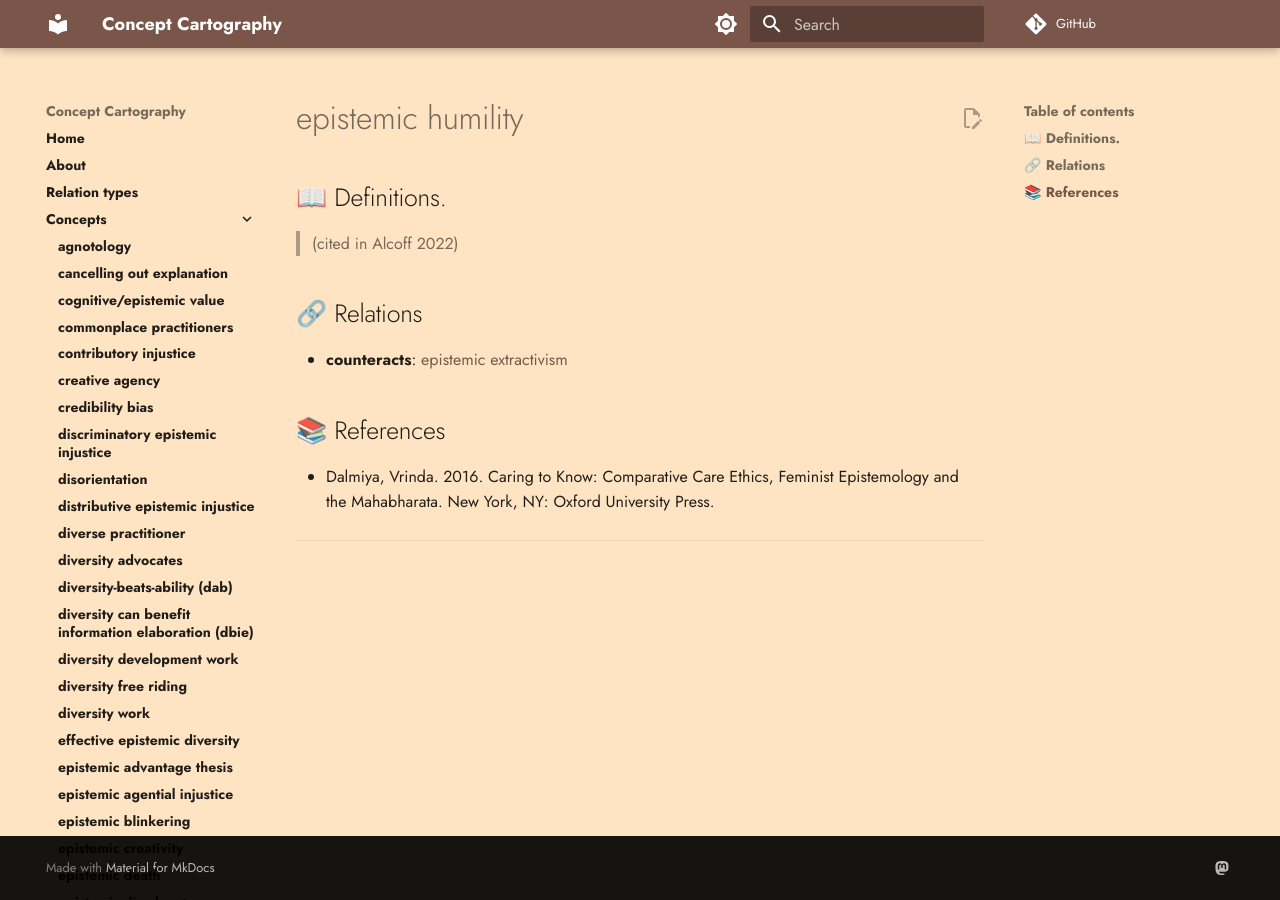
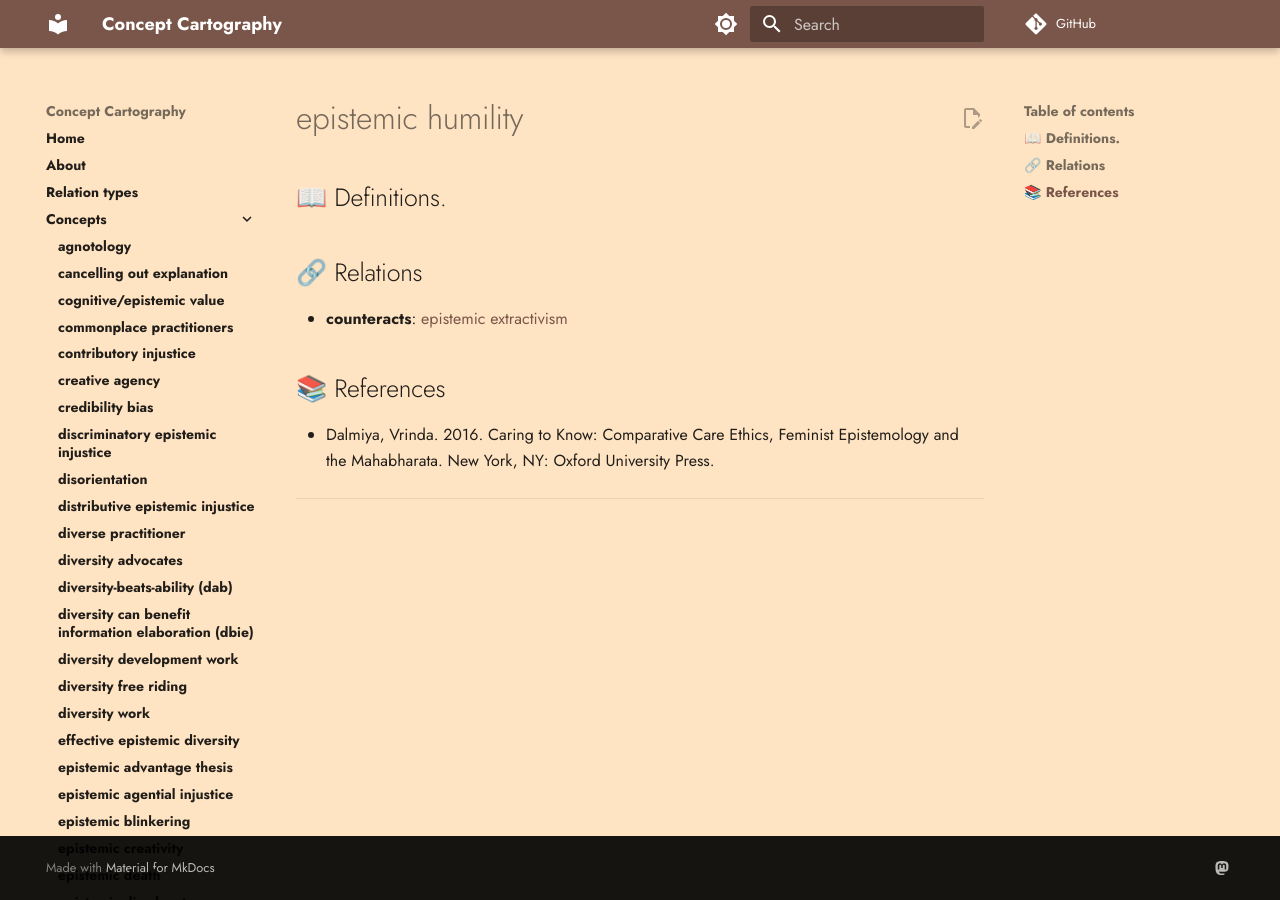
Before and after one commit to conceptcartography/conceptcartography, an MkDocs documentation site: the page built from docs/concepts/epistemic-humility.md, in a window 1280 px wide. Built offline with MkDocs 1.6.1 and Material for MkDocs 9.7.7, drawn with Linux system fonts in a browser that asks for light colours; comment, search, counter and statistics services are not loaded; the version menu is left out.

Commit message:
Update epistemic-humility.md

```diff
--- a/docs/concepts/epistemic-humility.md
+++ b/docs/concepts/epistemic-humility.md
@@ -1,8 +1,6 @@
 # epistemic humility
 
 ## 📖 Definitions.
-
-> (cited in Alcoff 2022)
 
 ## 🔗 Relations
 
```
